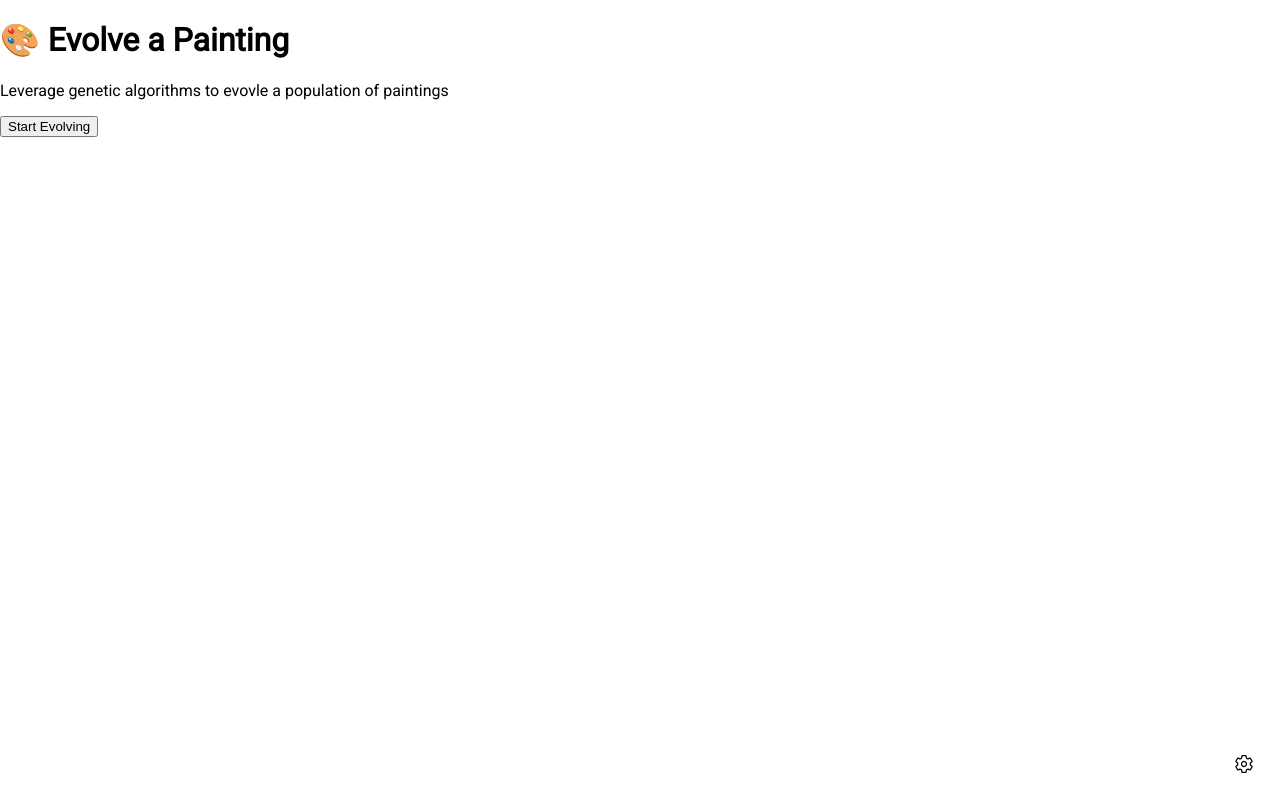
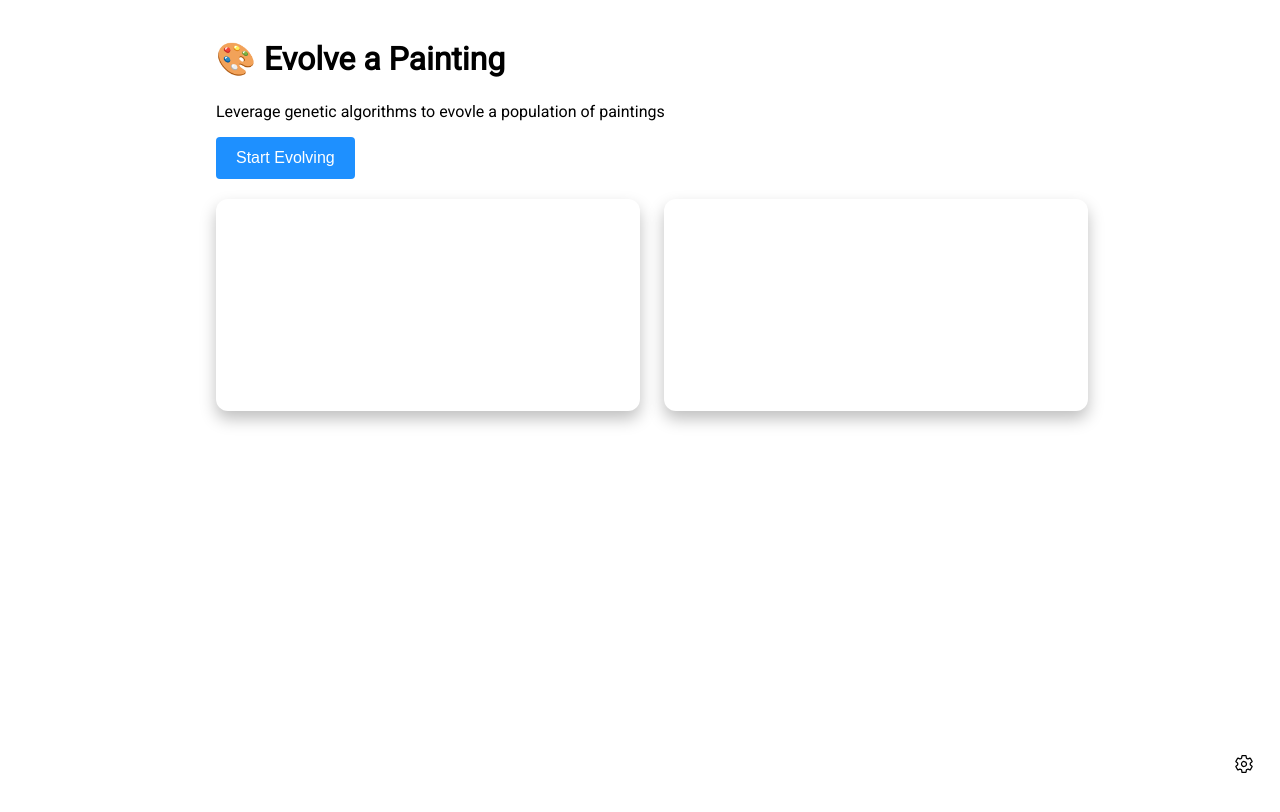
Before and after one commit to nathan-pham/evolve-painting, a plain HTML site: page index.html in a window 1280 px wide. Drawn offline with nearby package versions, Linux system fonts and the light colour scheme.

Commit message:
button & canvas

```diff
--- a/css/index.css
+++ b/css/index.css
@@ -1,6 +1,59 @@
-body {
-    overflow: hidden;
+main {
+    max-width: 55rem;
+    padding: 1rem;
+    margin: 0 auto;
 }
+
+main h1 {
+    font-size: 2rem;
+    margin: 1.5rem 0;
+}
+
+main p {
+    font-size: 1rem;
+    margin: 0 0 1rem 0;
+}
+
+main button {
+    outline: none;
+    border: none;
+    background: dodgerblue;
+    user-select: none;
+    color: #fff;
+    margin: 0 0 1.25rem 0;
+    padding: 0.75rem 1.25rem;
+    font-size: 1rem;
+    border-radius: 0.25rem;
+    cursor: pointer;
+}
+
+main .canvas-container {
+    width: 100%;
+    display: flex;
+    align-items: stretch;
+    gap: 1.5rem;
+}
+
+main .canvas-container canvas {
+    flex: 0 0 50%;
+    border-radius: 0.75rem;
+    box-shadow: 0 0.5rem 1rem rgba(0, 0, 0, 0.25);
+}
+/*<main>
+        <h1>🎨 Evolve a Painting</h1>
+        <p>Leverage genetic algorithms to evovle a population of paintings</p>
+        <button>Start Evolving</button>
+
+        <div class="canvas-container">
+            <canvas id="img-source"></canvas>
+            <canvas id="img-result"></canvas>
+        </div>
+    </main>
+
+    <div id="settings">
+        <ion-icon name="settings-outline"></ion-icon>
+    </div>
+*/
 
 #settings {
     height: 2.5rem;
@@ -23,18 +76,3 @@ body {
 #settings ion-icon {
     font-size: 1.25rem;
 }
-/*<main>
-        <h1>🎨 Evolve a Painting</h1>
-        <p>Leverage genetic algorithms to evovle a population of paintings</p>
-        <button>Start Evolving</button>
-
-        <div class="canvas-container">
-            <canvas id="img-source"></canvas>
-            <canvas id="img-result"></canvas>
-        </div>
-    </main>
-
-    <div id="settings">
-        <ion-icon name="settings-outline"></ion-icon>
-    </div>
-*/
```
